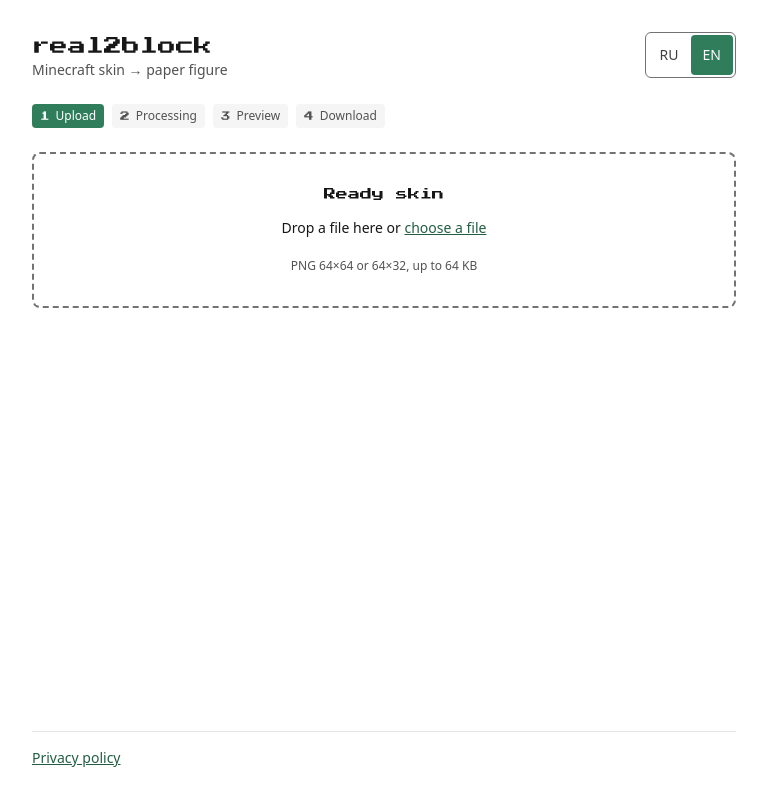
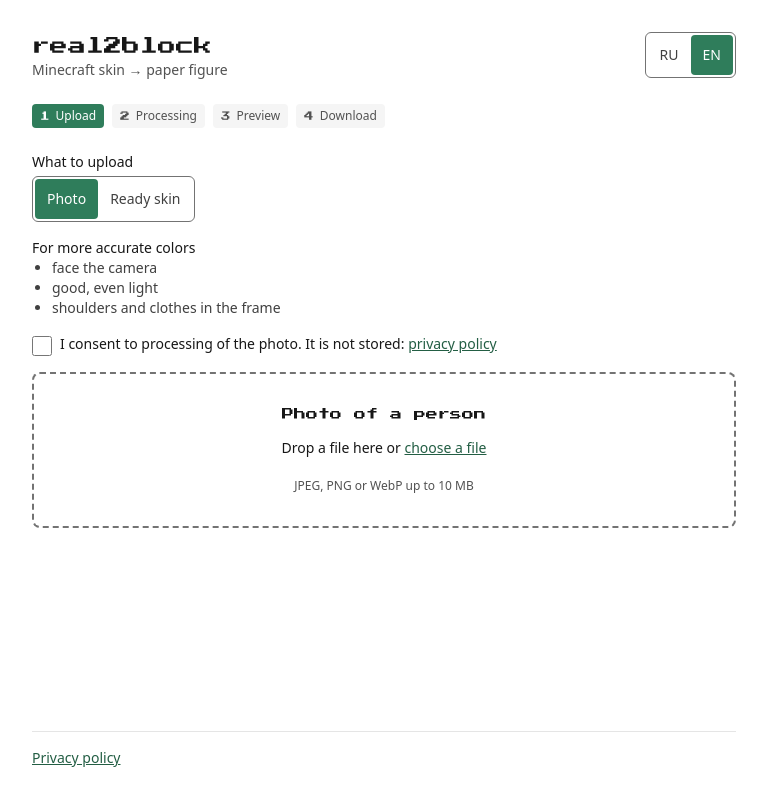
Before and after one commit to AZAZ3LL0/real2block, a React (Vite) app in the folder frontend/: page / in a window 1280 px wide. Shown: the whole page, without its empty margins (256-1023 px from the left). Built offline with nearby package versions, Linux system fonts and the light colour scheme.

Commit message:
feat(web): add photo upload with consent and preview

```diff
--- a/frontend/src/App.tsx
+++ b/frontend/src/App.tsx
@@ -1,9 +1,8 @@
 import { useCallback, useEffect, useReducer, useRef, useState } from "react";
-import { ApiError, isAbort, normalizeSkin, papercraft, type ErrorCode } from "./api/client";
+import { analyzePhoto, ApiError, isAbort, normalizeSkin, papercraft } from "./api/client";
 import { Alert } from "./components/Alert";
 import { Stepper } from "./components/Stepper";
 import { WarningList } from "./components/WarningList";
-import type { RejectReason } from "./components/FileDrop";
 import { saveBlob } from "./download";
 import { useI18n } from "./i18n";
 import { Layout } from "./Layout";
@@ -11,7 +10,7 @@ import { initialState, reducer, STEPS, type Step } from "./state";
 import { Download } from "./steps/Download";
 import { Preview } from "./steps/Preview";
 import { Processing } from "./steps/Processing";
-import { Upload } from "./steps/Upload";
+import { INITIAL_UPLOAD, Upload, type UploadChoice } from "./steps/Upload";
 import { useDebouncedSkin } from "./useDebouncedSkin";
 
 const PDF_NAME = "real2block-figure.pdf";
@@ -34,6 +33,7 @@ function useSkinFlow() {
   const { lang } = useI18n();
   const [state, dispatch] = useReducer(reducer, initialState);
   const [pdfBusy, setPdfBusy] = useState(false);
+  const [upload, setUpload] = useState<UploadChoice>(INITIAL_UPLOAD);
   const request = useAbortable();
   const pdfLang = state.pdfLang ?? lang;
 
@@ -48,6 +48,15 @@ function useSkinFlow() {
     },
     onError: fail,
   });
+
+  const importPhoto = (photo: File) => {
+    dispatch({ type: "start", photo });
+    analyzePhoto(photo, request.next())
+      .then((result) => {
+        dispatch({ type: "analyzed", result });
+      })
+      .catch(fail);
+  };
 
   const importSkin = (file: File) => {
     dispatch({ type: "start" });
@@ -77,14 +86,10 @@ function useSkinFlow() {
     dispatch({ type: "cancelled" });
   };
 
-  return { state, dispatch, pdfBusy, pdfLang, importSkin, downloadPdf, cancel };
+  return { state, dispatch, pdfBusy, pdfLang, upload, setUpload, importPhoto, importSkin, downloadPdf, cancel };
 }
 
 type Flow = ReturnType<typeof useSkinFlow>;
-
-function rejectCode(reason: RejectReason): ErrorCode {
-  return reason === "type" ? "UNSUPPORTED_FORMAT" : "FILE_TOO_LARGE";
-}
 
 function StepView({ flow }: { flow: Flow }) {
   const { state, dispatch } = flow;
@@ -92,14 +97,17 @@ function StepView({ flow }: { flow: Flow }) {
     case "upload":
       return (
         <Upload
+          choice={flow.upload}
+          onChoice={flow.setUpload}
+          onPhoto={flow.importPhoto}
           onSkin={flow.importSkin}
-          onReject={(reason) => {
-            dispatch({ type: "failed", code: rejectCode(reason) });
+          onError={(code) => {
+            dispatch({ type: "failed", code });
           }}
         />
       );
     case "processing":
-      return <Processing onCancel={flow.cancel} />;
+      return <Processing photo={state.photo} onCancel={flow.cancel} />;
     case "preview":
       return state.skin ? (
         <Preview
--- a/frontend/src/i18n/en.json
+++ b/frontend/src/i18n/en.json
@@ -7,11 +7,23 @@
   "steps.processing": "Processing",
   "steps.preview": "Preview",
   "steps.download": "Download",
+  "upload.source": "What to upload",
+  "upload.tabPhoto": "Photo",
+  "upload.photoTitle": "Photo of a person",
+  "upload.photoHint": "JPEG, PNG or WebP up to 10 MB",
+  "upload.tipsTitle": "For more accurate colors",
+  "upload.tip.face": "face the camera",
+  "upload.tip.light": "good, even light",
+  "upload.tip.shoulders": "shoulders and clothes in the frame",
+  "upload.consent": "I consent to processing of the photo. It is not stored:",
+  "upload.consentLink": "privacy policy",
   "upload.skinTitle": "Ready skin",
   "upload.skinHint": "PNG 64×64 or 64×32, up to 64 KB",
   "upload.drop": "Drop a file here or",
   "upload.choose": "choose a file",
   "processing.label": "Processing the skin…",
+  "processing.photo": "Analyzing the photo…",
+  "processing.photoAlt": "Uploaded photo",
   "processing.cancel": "Cancel",
   "preview.model": "Model",
   "preview.classic": "Classic",
--- a/frontend/src/i18n/ru.json
+++ b/frontend/src/i18n/ru.json
@@ -7,11 +7,23 @@
   "steps.processing": "Обработка",
   "steps.preview": "Превью",
   "steps.download": "Скачивание",
+  "upload.source": "Что загрузить",
+  "upload.tabPhoto": "Фото",
+  "upload.photoTitle": "Фото человека",
+  "upload.photoHint": "JPEG, PNG или WebP до 10 МБ",
+  "upload.tipsTitle": "Чтобы цвета получились точнее",
+  "upload.tip.face": "лицо анфас",
+  "upload.tip.light": "хороший ровный свет",
+  "upload.tip.shoulders": "плечи и одежда в кадре",
+  "upload.consent": "Согласен на обработку фото. Фото не сохраняется:",
+  "upload.consentLink": "политика приватности",
   "upload.skinTitle": "Готовый скин",
   "upload.skinHint": "PNG 64×64 или 64×32, до 64 КБ",
   "upload.drop": "Перетащите файл сюда или",
   "upload.choose": "выберите файл",
   "processing.label": "Обрабатываем скин…",
+  "processing.photo": "Анализируем фото…",
+  "processing.photoAlt": "Загруженное фото",
   "processing.cancel": "Отмена",
   "preview.model": "Модель",
   "preview.classic": "Classic",
--- a/frontend/src/steps/Processing.tsx
+++ b/frontend/src/steps/Processing.tsx
@@ -1,12 +1,35 @@
+import { useEffect, useMemo } from "react";
 import { Button } from "../components/Button";
 import { Spinner } from "../components/Spinner";
 import { useI18n } from "../i18n";
 
-export function Processing({ onCancel }: { onCancel: () => void }) {
+/** Object URL for a blob, revoked as soon as the blob goes away (tech.md §6.1). */
+function useObjectUrl(blob: Blob | null): string | null {
+  const url = useMemo(() => (blob ? URL.createObjectURL(blob) : null), [blob]);
+  useEffect(
+    () => () => {
+      if (url) URL.revokeObjectURL(url);
+    },
+    [url],
+  );
+  return url;
+}
+
+export interface ProcessingProps {
+  /** The photo under analysis; null while a ready skin is imported or after /analyze answered. */
+  photo: Blob | null;
+  onCancel: () => void;
+}
+
+export function Processing({ photo, onCancel }: ProcessingProps) {
   const { t } = useI18n();
+  const url = useObjectUrl(photo);
   return (
     <div className="flex flex-col gap-4 sm:items-start">
-      <Spinner label={t("processing.label")} />
+      {url && (
+        <img src={url} alt={t("processing.photoAlt")} className="max-h-64 w-auto self-center rounded-md sm:self-start" />
+      )}
+      <Spinner label={t(photo ? "processing.photo" : "processing.label")} />
       <Button variant="secondary" onClick={onCancel}>
         {t("processing.cancel")}
       </Button>
--- a/frontend/src/steps/Upload.tsx
+++ b/frontend/src/steps/Upload.tsx
@@ -1,17 +1,107 @@
+import type { ErrorCode } from "../api/client";
+import { Checkbox } from "../components/Checkbox";
 import { FileDrop, type RejectReason } from "../components/FileDrop";
-import { useI18n } from "../i18n";
+import { SegmentedControl } from "../components/SegmentedControl";
+import { useI18n, type MessageKey } from "../i18n";
+import { PRIVACY_PATH } from "../Layout";
 
 export const SKIN_MAX_BYTES = 64 * 1024;
+/** Mirrors MAX_PHOTO_BYTES on the server, which stays the source of truth (tech.md §6.1). */
+export const PHOTO_MAX_BYTES = 10 * 1024 * 1024;
 const SKIN_TYPES = ["image/png"] as const;
+const PHOTO_TYPES = ["image/jpeg", "image/png", "image/webp"] as const;
+const TIPS: readonly MessageKey[] = ["upload.tip.face", "upload.tip.light", "upload.tip.shoulders"];
+
+export type UploadSource = "photo" | "skin";
+
+/** Upload choices that must survive a failed attempt, so the parent keeps them. */
+export interface UploadChoice {
+  source: UploadSource;
+  consent: boolean;
+}
+
+export const INITIAL_UPLOAD: UploadChoice = { source: "photo", consent: false };
 
 export interface UploadProps {
+  choice: UploadChoice;
+  onChoice: (choice: UploadChoice) => void;
+  onPhoto: (file: File) => void;
   onSkin: (file: File) => void;
-  onReject: (reason: RejectReason) => void;
+  onError: (code: ErrorCode) => void;
 }
 
-export function Upload({ onSkin, onReject }: UploadProps) {
+function rejectCode(reason: RejectReason): ErrorCode {
+  return reason === "type" ? "UNSUPPORTED_FORMAT" : "FILE_TOO_LARGE";
+}
+
+function PhotoUpload({ choice, onChoice, onPhoto, onError }: Omit<UploadProps, "onSkin">) {
+  const { t } = useI18n();
+  const { consent } = choice;
+  return (
+    <div className="flex flex-col gap-4">
+      <div className="text-sm">
+        <p className="font-medium">{t("upload.tipsTitle")}</p>
+        <ul className="list-disc pl-5 text-neutral-700">
+          {TIPS.map((key) => (
+            <li key={key}>{t(key)}</li>
+          ))}
+        </ul>
+      </div>
+      <Checkbox
+        checked={consent}
+        onChange={(checked) => {
+          onChoice({ ...choice, consent: checked });
+        }}
+      >
+        {t("upload.consent")}{" "}
+        <a
+          href={PRIVACY_PATH}
+          target="_blank"
+          rel="noopener"
+          className="text-accent-dark underline focus-visible:outline focus-visible:outline-2 focus-visible:outline-accent"
+        >
+          {t("upload.consentLink")}
+        </a>
+      </Checkbox>
+      <FileDrop
+        label={t("upload.photoTitle")}
+        hint={t("upload.photoHint")}
+        dropText={t("upload.drop")}
+        chooseText={t("upload.choose")}
+        accept={PHOTO_TYPES}
+        maxBytes={PHOTO_MAX_BYTES}
+        onFile={(file) => {
+          // The server refuses without consent too; this only saves a pointless upload.
+          if (consent) onPhoto(file);
+          else onError("CONSENT_REQUIRED");
+        }}
+        onReject={(reason) => {
+          onError(rejectCode(reason));
+        }}
+      />
+    </div>
+  );
+}
+
+export function Upload({ choice, onChoice, onPhoto, onSkin, onError }: UploadProps) {
   const { t } = useI18n();
   return (
+    <div className="flex flex-col gap-4">
+      <SegmentedControl<UploadSource>
+        showLabel
+        label={t("upload.source")}
+        value={choice.source}
+        onChange={(source) => {
+          onChoice({ ...choice, source });
+        }}
+        options={[
+          { value: "photo", label: t("upload.tabPhoto") },
+          { value: "skin", label: t("upload.skinTitle") },
+        ]}
+      />
+      {choice.source === "photo" ? (
+        <PhotoUpload choice={choice} onChoice={onChoice} onPhoto={onPhoto} onError={onError} />
+      ) : (
         <FileDrop
           label={t("upload.skinTitle")}
           hint={t("upload.skinHint")}
@@ -20,7 +110,11 @@ export function Upload({ onSkin, onReject }: UploadProps) {
           accept={SKIN_TYPES}
           maxBytes={SKIN_MAX_BYTES}
           onFile={onSkin}
-      onReject={onReject}
+          onReject={(reason) => {
+            onError(rejectCode(reason));
+          }}
         />
+      )}
+    </div>
   );
 }
```
Also changed, not shown: 2 other files (tests, documents, lock files or other folders). Lines whose indentation alone changed are shown as unchanged.
